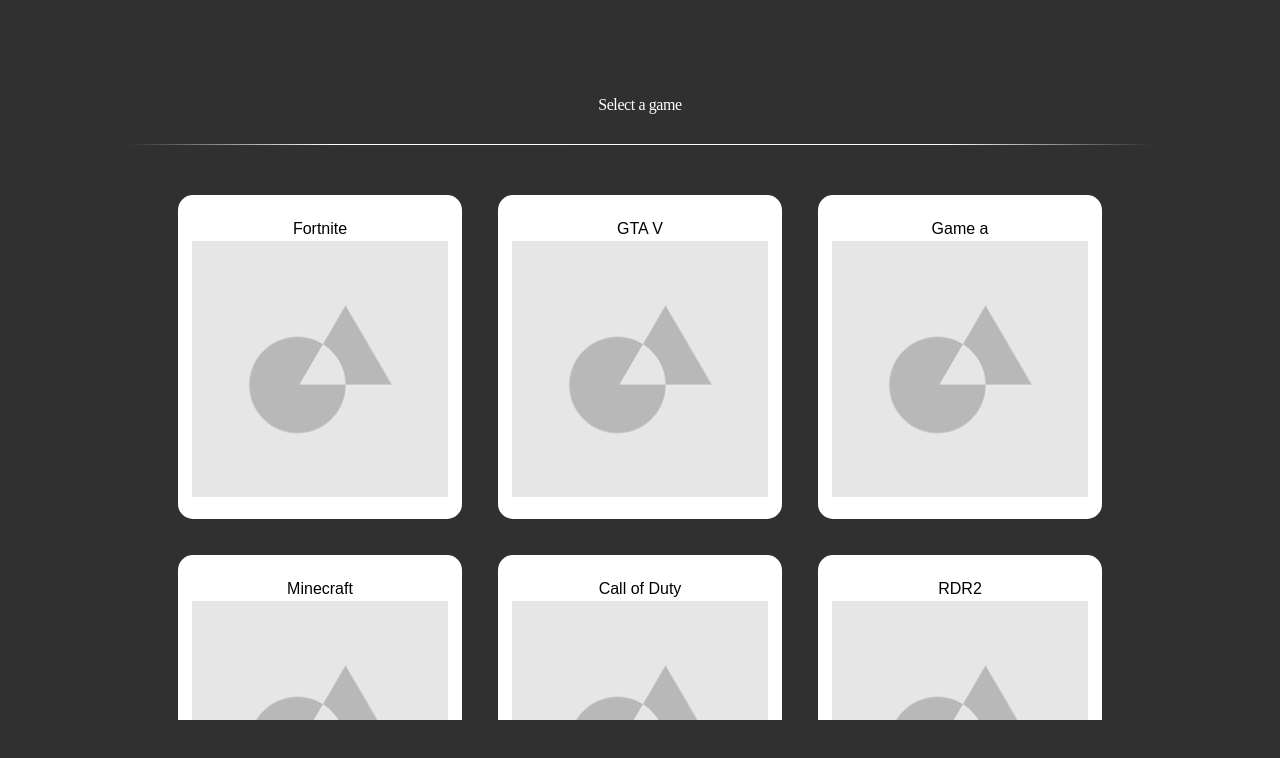
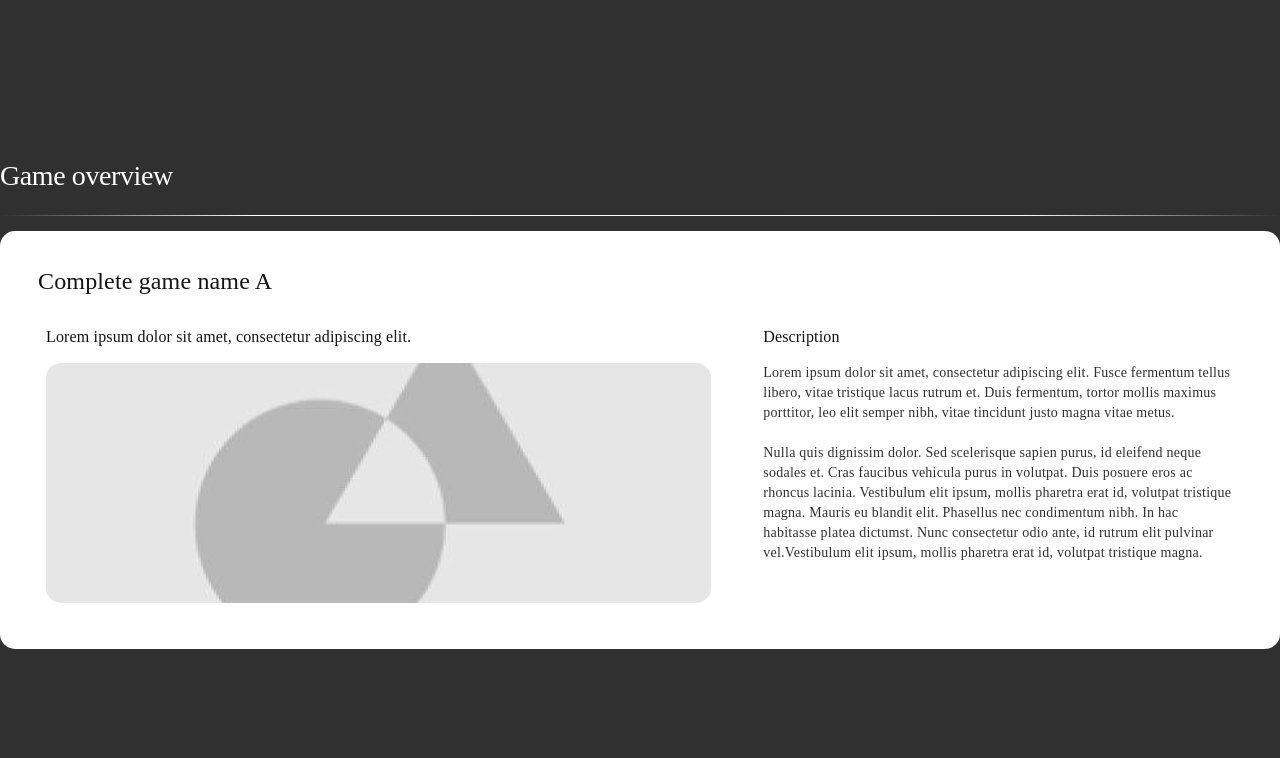
Before and after one commit to w3f-community/asylum-ui, a React (Create React App) app: page / in a window 1280 px wide. Shown: the top 758 px of the page. Built offline with nearby package versions, Linux system fonts and the light colour scheme.

Commit message:
add basic page game-overview

```diff
--- a/src/App.tsx
+++ b/src/App.tsx
@@ -1,10 +1,13 @@
 import * as React from 'react'
+import { GameOverview } from './pages/game-overview'
 import { GameList } from './pages/game-selection'
 
 export const App = () => {
    return (
+      // eslint-disable-next-line max-len
       <div className="h-screen flex justify-center items-center bg-asylum-gray-1">
-         <GameList/>
+         {/* <GameList/> */}
+         <GameOverview />
       </div>
    )
 }
--- a/src/index.css
+++ b/src/index.css
@@ -2,27 +2,70 @@
 @tailwind components;
 @tailwind utilities;
 
+
 @import url("https://fonts.googleapis.com/css2?family=Roboto+Mono&display=swap");
-@import url('https://fonts.googleapis.com/css2?family=Ubuntu:wght@300&display=swap');
-@import url('https://fonts.googleapis.com/css2?family=Oxanium:wght@300;500&display=swap');
+@import url('https://fonts.googleapis.com/css2?family=Ubuntu:wght@300;400;500;600&display=swap');
+@import url('https://fonts.googleapis.com/css2?family=Oxanium:wght@300;400;500;600&display=swap');
 
 @layer components {
+  @import './styles/styles.css';
+
   .text-ubuntu {
     font-family: 'Ubuntu', sans-serif;
   }
+
   .text-oxanium {
     font-family: 'Oxanium', cursive;
   }
+
+  .text-description-header {
+    font-family: 'Oxanium';
+    font-style: normal;
+    font-weight: 400;
+    font-size: 16px;
+    line-height: 24px;
+    letter-spacing: 0.15px;
+    color: #131313;
+    padding-bottom: 14px;
+  }
+
+  .text-description {
+    font-family: 'Ubuntu';
+    font-style: normal;
+    font-weight: 400;
+    font-size: 14px;
+    line-height: 20px;
+    letter-spacing: 0.25px;
+    color: #303030;
+  }
+
   .text-header-of-page {
     letter-spacing: -0.4px;
+    font-size: 28px;
     line-height: 48px;
     font-weight: 500;
     font-style: normal;
+    align-self: flex-start;
   }
+
+  .article-header {
+    font-family: 'Oxanium';
+    font-style: normal;
+    font-weight: 400;
+    font-size: 24px;
+    line-height: 24px;
+    letter-spacing: 0.15px;
+
+    color: #131313;
+  }
+
   .empty-img {
     background-image: url("../public/empty-img.jpg");
+    border-radius: 15px;
+    background-position: center;
     background-size: cover;
   }
+
   .game-card {
     display: flex;
     flex-direction: column;
@@ -31,10 +74,12 @@
     padding: 22px 14px;
     border-radius: 15px;
   }
-  .hr-bg-gradient{
-    background: rgb(48,48,48);
-    background: linear-gradient(90deg, rgba(48,48,48,1) 0%, rgba(255,255,255,1) 20%, rgba(250,250,250,1) 80%, rgba(48,48,48,1) 100%);
+
+  .hr-bg-gradient {
+    background: rgb(48, 48, 48);
+    background: linear-gradient(90deg, rgba(48, 48, 48, 1) 0%, rgba(255, 255, 255, 1) 20%, rgba(250, 250, 250, 1) 80%, rgba(48, 48, 48, 1) 100%);
   }
+
   .no-scrollbar::-webkit-scrollbar {
     display: none;
     scrollbar-width: none;
--- /dev/null
+++ b/src/pages/game-overview/index.tsx
@@ -0,0 +1,36 @@
+import * as React from 'react'
+import { Hr } from '../../components/hr'
+
+export const GameOverview: React.FC = () => {
+   return (
+      <div className="page-bg page-width page-flex">
+         <p
+            className="text-header-of-page text-white text-oxanium "
+         >Game overview</p>
+         <Hr />
+         <div className="bg-white rounded-[15px] p-[38px] w-full">
+            <p className="article-header">
+               Complete game name  A
+            </p>
+            <div className="flex mt-6 gap-9">
+               <div className="basis-7/12 p-2">
+                  <p
+                     className="text-description-header"
+                  >Lorem ipsum dolor sit amet, consectetur adipiscing elit.</p>
+                  <div className="empty-img w-full h-[240px]"></div>
+               </div>
+               <div className="basis-5/12 p-2">
+                  <p className="text-description-header">Description</p>
+                  <p className="text-description">
+                     {/* eslint-disable-next-line max-len */}
+                  Lorem ipsum dolor sit amet, consectetur adipiscing elit. Fusce fermentum tellus libero, vitae tristique lacus rutrum et. Duis fermentum, tortor mollis maximus porttitor, leo elit semper nibh, vitae tincidunt justo magna vitae metus.
+                     <br/><br/>
+                     {/* eslint-disable-next-line max-len */}
+                  Nulla quis dignissim dolor. Sed scelerisque sapien purus, id eleifend neque sodales et. Cras faucibus vehicula purus in volutpat. Duis posuere eros ac rhoncus lacinia. Vestibulum elit ipsum, mollis pharetra erat id, volutpat tristique magna. Mauris eu blandit elit. Phasellus nec condimentum nibh. In hac habitasse platea dictumst. Nunc consectetur odio ante, id rutrum elit pulvinar vel.Vestibulum elit ipsum, mollis pharetra erat id, volutpat tristique magna.
+                  </p>
+               </div>
+            </div>
+         </div>
+      </div>
+   )
+}
--- /dev/null
+++ b/src/styles/styles.css
@@ -0,0 +1,12 @@
+.page-bg {
+    background-color: #303030;
+}
+.page-width {
+    width: 80vw;
+}
+.page-flex {
+    display: flex;
+    justify-content: center;
+    align-items: center;
+    flex-flow: column nowrap;
+}
```
Also changed, not shown: .eslintrc.json.
